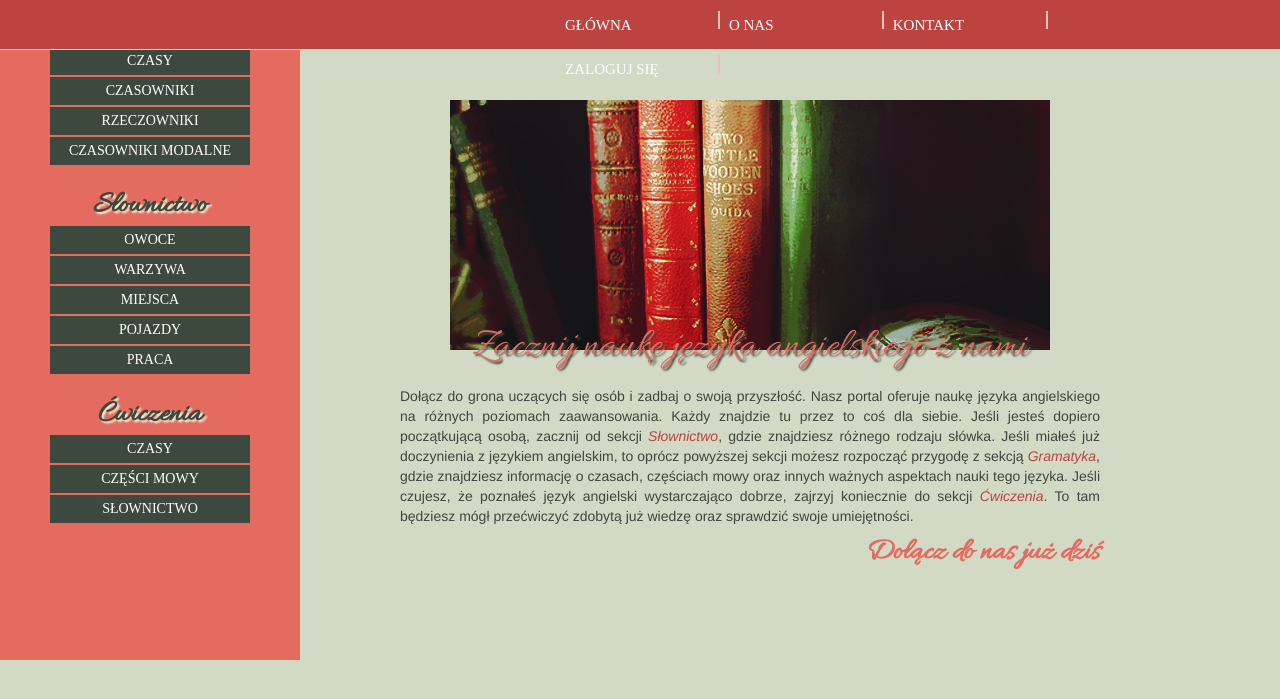
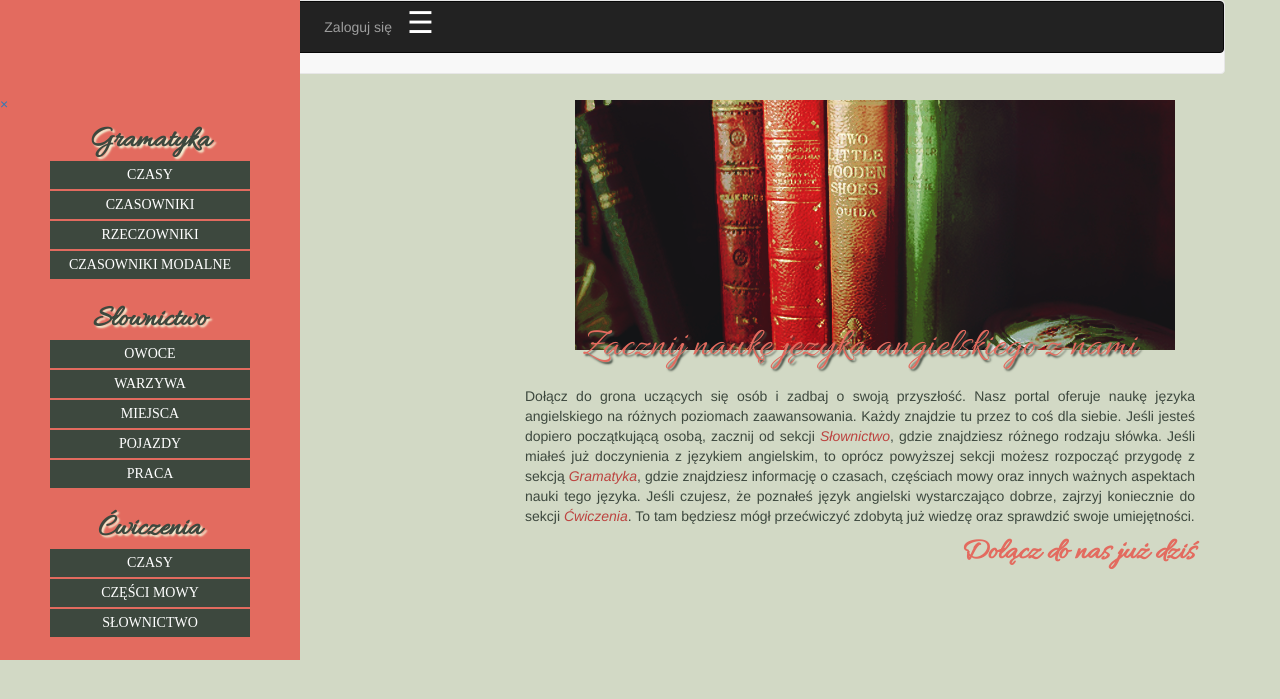
Before and after one commit to kass91/in-ynierka, a PHP site: page /main.php in a window 1280 px wide. Shown: the top 699 px of the page. Run offline with PHP 8.4, Linux system fonts and the light colour scheme; some libraries are stand-ins or nearby versions; some web fonts are replaced.

Commit message:
Update main.php

```diff
--- a/inzynierka/main.php
+++ b/inzynierka/main.php
@@ -10,17 +10,69 @@ session_start();
 <script src='java-script.js'></script>
 <link href="css/bootstrap.min.css" rel="stylesheet">
 <script src="https://ajax.googleapis.com/ajax/libs/jquery/3.2.1/jquery.min.js"></script>
-<script src="https://maxcdn.bootstrapcdn.com/bootstrap/3.3.7/js/bootstrap.min.js" integrity="sha384-Tc5IQib027qvyjSMfHjOMaLkfuWVxZxUPnCJA7l2mCWNIpG9mGCD8wGNIcPD7Txa" crossorigin="anonymous"></script>
+<script src="https://code.jquery.com/jquery-3.2.1.slim.min.js" integrity="sha384-KJ3o2DKtIkvYIK3UENzmM7KCkRr/rE9/Qpg6aAZGJwFDMVNA/GpGFF93hXpG5KkN" crossorigin="anonymous"></script>
+    <script src="https://cdnjs.cloudflare.com/ajax/libs/popper.js/1.12.3/umd/popper.min.js" integrity="sha384-vFJXuSJphROIrBnz7yo7oB41mKfc8JzQZiCq4NCceLEaO4IHwicKwpJf9c9IpFgh" crossorigin="anonymous"></script>
+    <script src="https://maxcdn.bootstrapcdn.com/bootstrap/4.0.0-beta.2/js/bootstrap.min.js" integrity="sha384-alpBpkh1PFOepccYVYDB4do5UnbKysX5WZXm3XxPqe5iKTfUKjNkCk9SaVuEZflJ" crossorigin="anonymous"></script>
 <link rel='stylesheet' href='css-style.css' />
 <style>
 	@import url('https://fonts.googleapis.com/css?family=Allura|Cookie|Great+Vibes|Kaushan+Script|Lobster+Two|Montez|Parisienne|Slabo+27px|Merriweather|Montserrat|Raleway|Roboto+Condensed');
 </style>
+<script>
+function openNav() {
+    document.getElementById("menu-bok").style.width = "250px";
+}
+
+function closeNav() {
+    document.getElementById("menu-bok").style.width = "0";
+}
+</script>
 </head>
 
 <body>
 
 <!--poczatek menu-->
-<div id="naw-gor" class="navbar navbar-default navbar-fixed-top">
+<div id="menu-row" class="menu-row col-xs-12" style="top: 0px;">
+            <div class="container">
+                <div class="menu navbar navbar-default row">
+
+                    <nav class="navbar navbar-inverse">
+                      <div class="container-fluid">
+                        <div class="navbar-header">
+                          <button type="button" class="navbar-toggle" data-toggle="collapse" data-target="#myNavbar">
+                            <span class="icon-bar"></span>
+                            <span class="icon-bar"></span>
+                            <span class="icon-bar"></span>
+                          </button>
+                        </div>
+                        <div class="collapse navbar-collapse" id="myNavbar">
+                            <span style="font-size:30px;cursor:pointer; color:#fff;" onclick="openNav()">&#9776;</span>
+                          <ul class="nav navbar-nav">
+                           <li id="menu-item-2" class="menu-item menu-item-type-custom menu-item-object-custom current-menu-item current_page_item menu-item-home menu-item-22">
+                                   <a href="main.php" title="główna">Główna</a>
+                                </li>
+                                <li id="menu-item-3" class="menu-item menu-item-type-post_type menu-item-object-page menu-item-47">
+                                    <a href="about.php" title="o nas">O nas</a>
+                                </li>
+                                <li id="menu-item-4" class="menu-item menu-item-type-post_type menu-item-object-page menu-item-48">
+                                    <a href="kontakt.php" title="kontakt">Kontakt</a>
+                                </li>
+                                <li id="menu-item-5" class="menu-item menu-item-type-post_type menu-item-object-page menu-item-49">
+                                    <?php if (isset($_SESSION['admin']) && $_SESSION['admin']) { ?>
+                                    <a href="log.php" title="panel">Panel administratora</a>
+                                    <?php } else if (isset($_SESSION['admin']) && !$_SESSION['admin']) { ?>
+                                    <a href="log.php" title="panel">Panel użytkownika</a>
+                                    <?php } else { ?>
+                                    <a href="log.php" title="zaloguj">Zaloguj się</a>
+                                    <?php } ?>
+                                </li>
+                          </ul>
+                        </div>
+                      </div>
+                    </nav>
+                </div>
+            </div>
+        </div>
+<!--<div id="naw-gor" class="navbar navbar-default navbar-fixed-top">
 	<div class="naw-li collapse navbar-collapse">
     <div class="naw-link">
     	<a href="main.php" title="główna">Główna</a>
@@ -35,10 +87,11 @@ session_start();
         <?php } ?>
     </div>
     </div>
-</div>
+</div> -->
 
 <!--- Menu boczne ---->
-<div id="menu-bok">
+<div id="menu-bok" class="menu-bok">
+    <a href="javascript:void(0)" class="closebtn" onclick="closeNav()">&times;</a>
 	<div class="menu-naz">Gramatyka</div>
     <div class="menu-link">
     	<a href="czasy.php" title="czasy">Czasy</a>
@@ -64,8 +117,8 @@ session_start();
 
 <!--koniec menu-->
 
-<!----blog----->
-	<div id='blog'>
+<div class="container">
+	<div id="blog" class="col-lg-10 pull-right">
         <div class="post">
             <div class="post-image"><img src='img/main.png' /></div>
             <div class="post-tit">Zacznij naukę języka angielskiego z nami</div>
@@ -76,5 +129,6 @@ session_start();
             <div class="post-podpis"><b>Dołącz do nas już dziś</b></div>
         </div>
     </div>
+</div>
 </body>
 </html>
```
